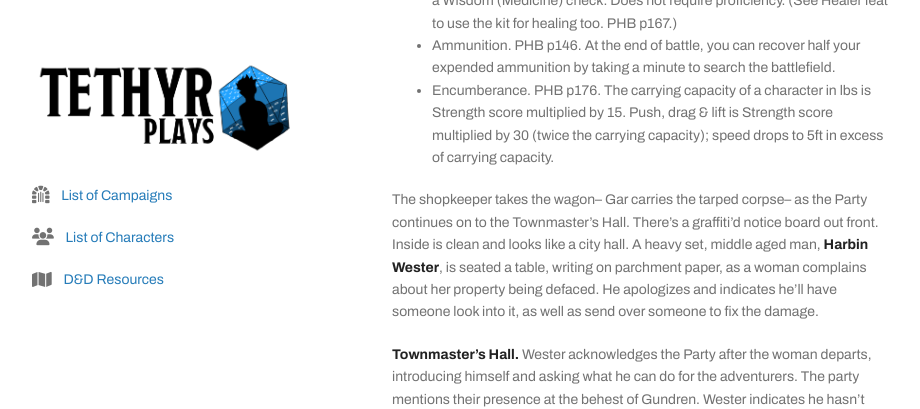
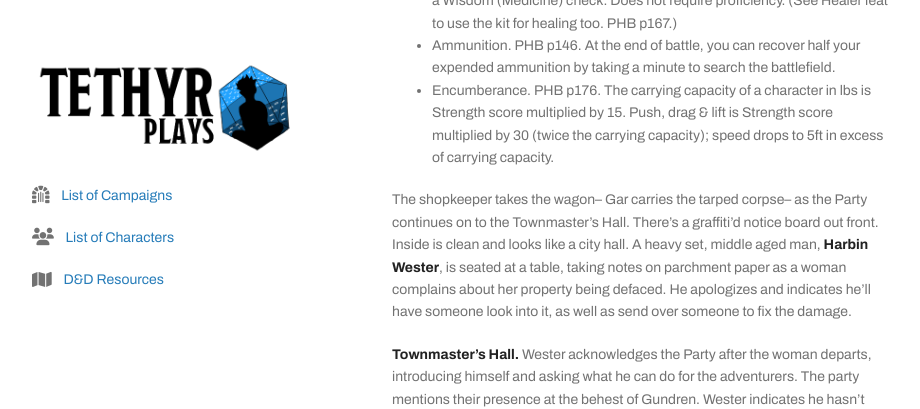
Before and after one commit to tethyrplays/tethyrplays, a Jekyll site: the page built from campaign/2021-lmop-with-dm-nicole.md, in a window 1280 px wide and 900 px high, scrolled down 1900 px. Shown: the top 409 px of the window, without its empty margins (178-1098 px from the left). Built offline with Jekyll 4.4.1, drawn with Linux system fonts in a browser that asks for light colours; nearby versions of some CDN libraries; some web fonts are replaced; our own code applies the rules of GitHub Pages for plain Markdown files; the repository's description, which GitHub fills in, is left out.

Commit message:
Update 2021-lmop-with-dm-nicole.md

```diff
--- a/campaign/2021-lmop-with-dm-nicole.md
+++ b/campaign/2021-lmop-with-dm-nicole.md
@@ -53,7 +53,7 @@
 - Ammunition. PHB p146. At the end of battle, you can recover half your expended ammunition by taking a minute to search the battlefield.
 - Encumberance. PHB p176. The carrying capacity of a character in lbs is Strength score multiplied by 15. Push, drag & lift is Strength score multiplied by 30 (twice the carrying capacity); speed drops to 5ft in excess of carrying capacity.
 
-The shopkeeper takes the wagon-- Gar carries the tarped corpse-- as the Party continues on to the Townmaster's Hall. There's a graffiti'd notice board out front. Inside is clean and looks like a city hall. A heavy set, middle aged man, **Harbin Wester**, is seated a table, writing on parchment paper, as a woman complains about her property being defaced. He apologizes and indicates he'll have someone look into it, as well as send over someone to fix the damage.
+The shopkeeper takes the wagon-- Gar carries the tarped corpse-- as the Party continues on to the Townmaster's Hall. There's a graffiti'd notice board out front. Inside is clean and looks like a city hall. A heavy set, middle aged man, **Harbin Wester**, is seated at a table, taking notes on parchment paper as a woman complains about her property being defaced. He apologizes and indicates he'll have someone look into it, as well as send over someone to fix the damage.
 
 **Townmaster's Hall.** Wester acknowledges the Party after the woman departs, introducing himself and asking what he can do for the adventurers. The party mentions their presence at the behest of Gundren. Wester indicates he hasn't seen Gundren in a few weeks and asks of his well being. The Party recaps the goblin encounters, then asks Wester if he's aware of any castles in the region.
 
```
